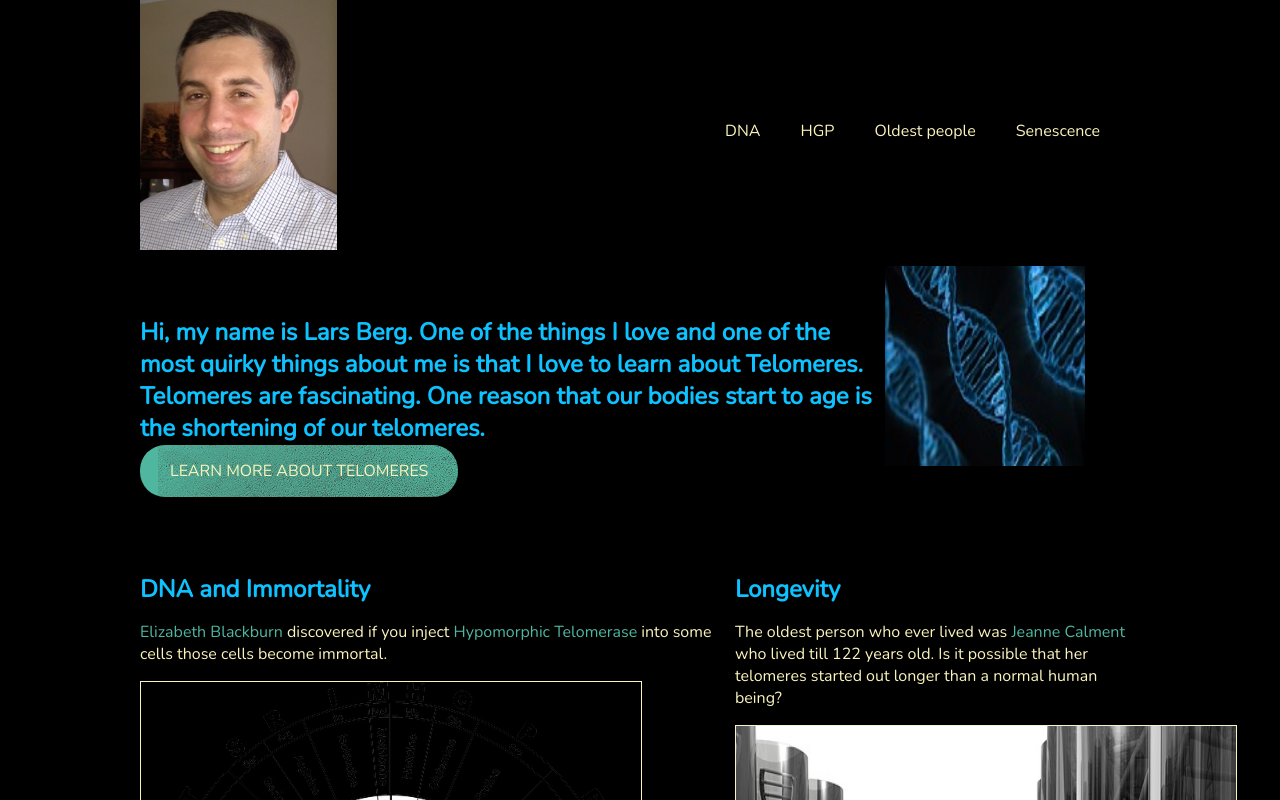
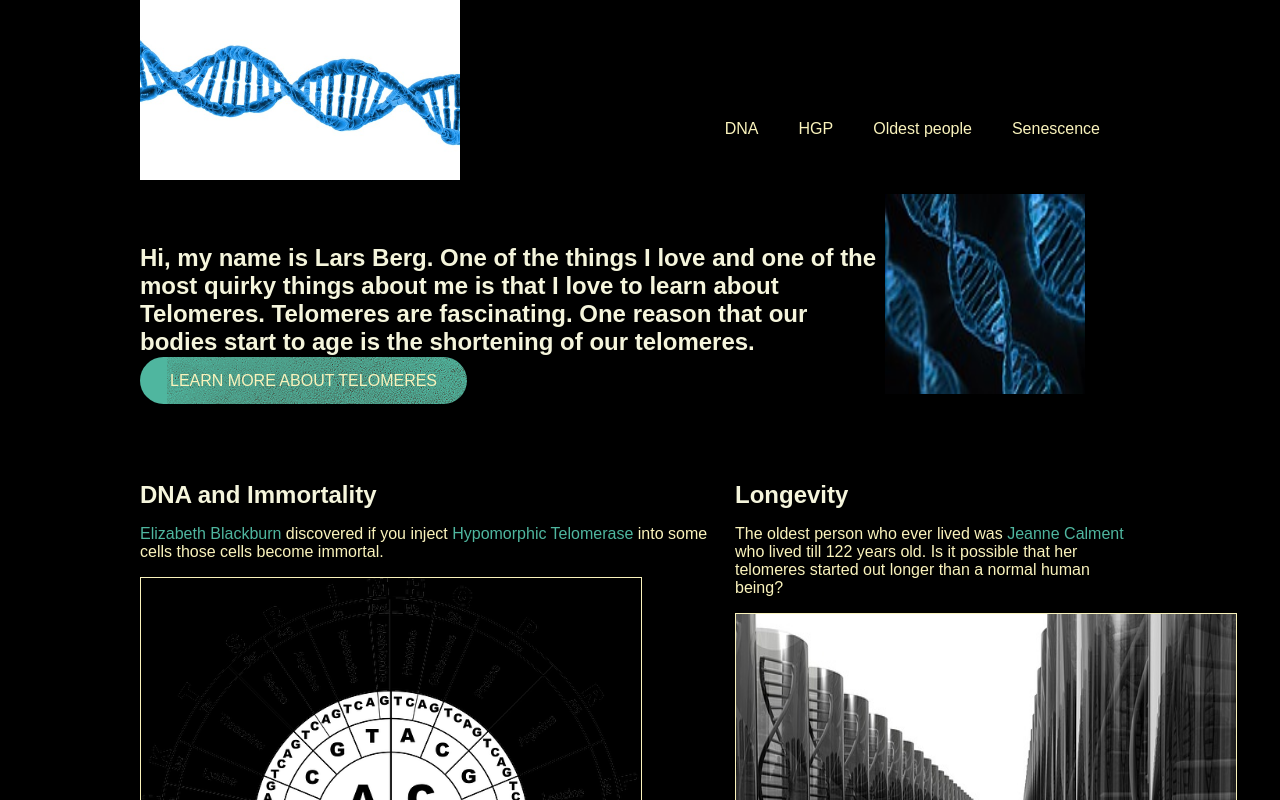
Before and after one commit to Oppenheimer1/bakin, a plain HTML site: page index.html in a window 1280 px wide. Shown: the top 800 px of the page. Drawn offline with nearby package versions, Linux system fonts and the light colour scheme.

Commit message:
Changed font body to Didot

```diff
--- a/css/style.css
+++ b/css/style.css
@@ -1,5 +1,5 @@
 body {
-  font-family: 'Nunito', sans-serif;
+  font-family: 'Didot', sans-serif;
   color: #FAF3BC;
   background: black;
 }
@@ -16,7 +16,7 @@ h1 {
 
 h2 {
   font-size: 1.500em;
-  color: #0DC2FF;
+  color: #F5F5DC;
 }
 
 .btn {
--- a/index.html
+++ b/index.html
@@ -11,7 +11,7 @@
 <body>
   <div class="container clearfix">
     <div class="grid_4">
-      <img src="img/photo.jpg" height="250" style="max-width: 250px" alt="Smells Like Bakin">
+      <img src="img/dna6.jpg" height="180" style="max-width: 320px" alt="DNA is Great">
     </div>
     <div class="grid_8 omega">
       <ul class="nav">
```
Also changed, not shown: img/dna5.jpg (added), img/dna6.jpg (added).
